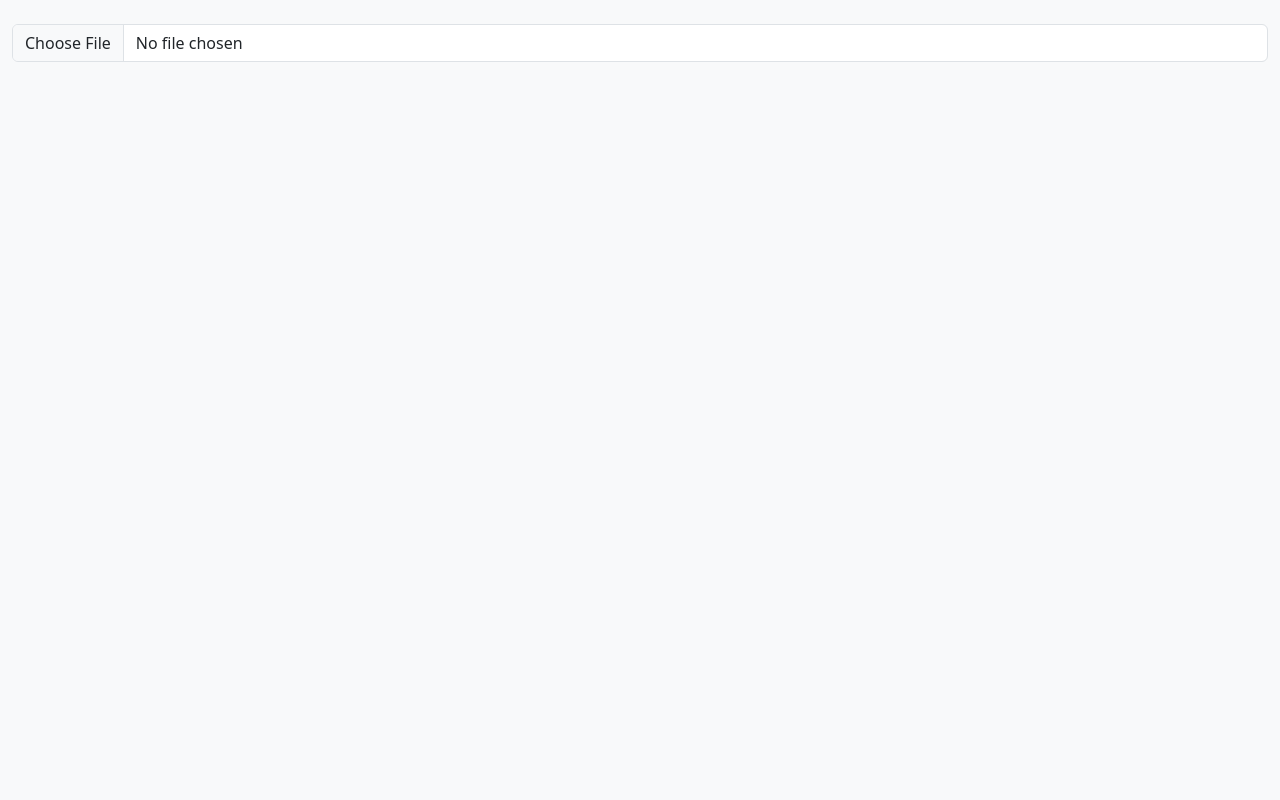
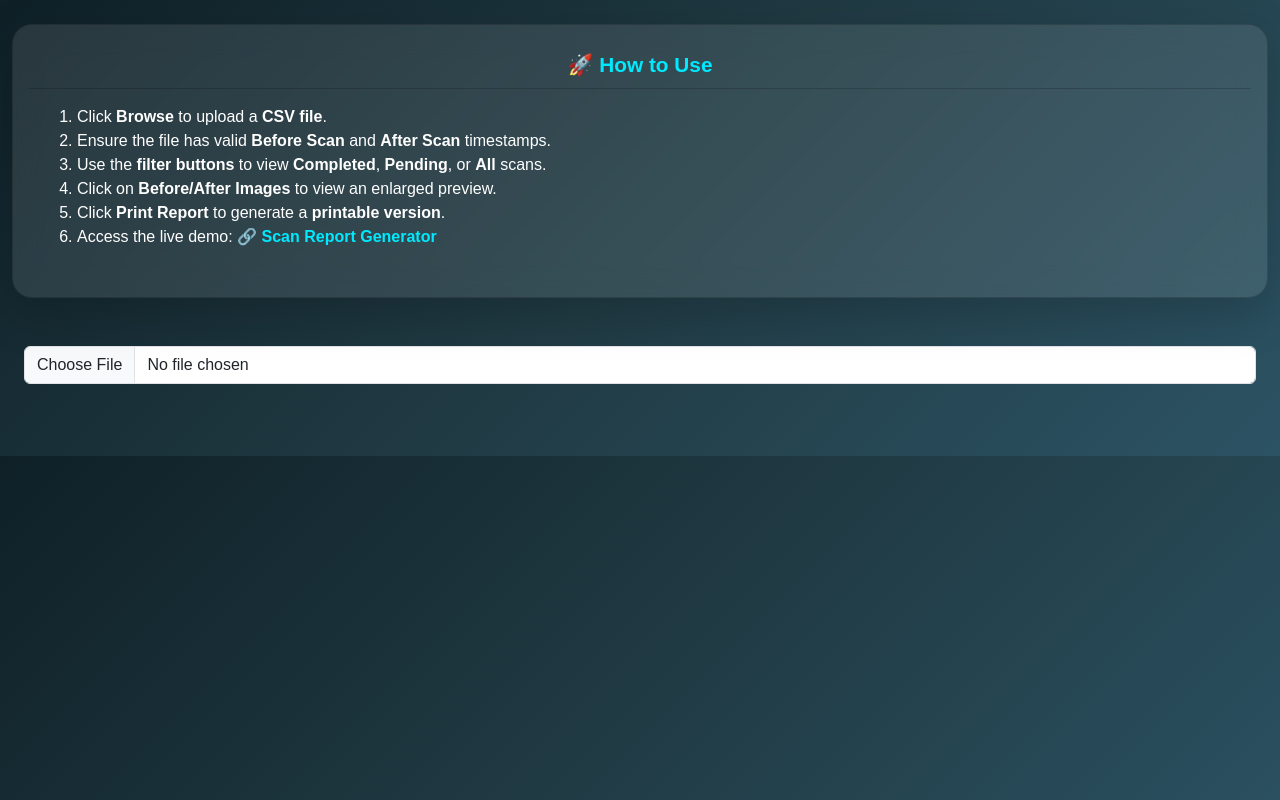
Before and after one commit to yuvi007yuvi/BEFORE-AND-AFTER, a plain HTML site: page index.html in a window 1280 px wide. Drawn offline with nearby package versions, Linux system fonts and the light colour scheme.

Commit message:
Update index.html

```diff
--- a/index.html
+++ b/index.html
@@ -17,9 +17,41 @@
             .print-header { display: block; text-align: center; margin-bottom: 20px; }
             table { width: 100%!important; }
         }
+        body { background: linear-gradient(135deg, #0f2027, #203a43, #2c5364); color: white; font-family: 'Arial', sans-serif; }
+        .card { background: rgba(255, 255, 255, 0.1); backdrop-filter: blur(15px); border-radius: 20px; padding: 15px; }
+        .card-header { background-color: transparent; color: #00eaff; font-weight: bold; text-align: center; font-size: 1.3rem; }
+        .card-body { color: white; }
+        .thumbnail { width: 100px; height: 75px; object-fit: cover; cursor: pointer; border-radius: 10px; transition: transform 0.3s; }
+        .thumbnail:hover { transform: scale(1.1); }
+        #imageModal img { max-width: 100%; max-height: 80vh; border-radius: 10px; }
+        .filter-btn { margin: 5px; min-width: 120px; border-radius: 25px; font-size: 1rem; transition: 0.3s; }
+        .filter-btn:hover { transform: scale(1.05); }
+        .print-header { display: none; }
+        a { color: #00eaff; text-decoration: none; font-weight: bold; }
+        a:hover { text-decoration: underline; color: #ff9800; }
+        @media print {
+            .no-print { display: none; }
+            .print-header { display: block; text-align: center; margin-bottom: 20px; }
+            table { width: 100%!important; }
+        }
     </style>
 </head>
 <body class="bg-light">
+    <div class="container-fluid py-4">
+        <!-- Instructions -->
+        <div class="card mb-4 p-3 shadow-lg">
+            <div class="card-header">🚀 How to Use</div>
+            <div class="card-body">
+                <ol>
+                    <li>Click <b>Browse</b> to upload a <b>CSV file</b>.</li>
+                    <li>Ensure the file has valid <b>Before Scan</b> and <b>After Scan</b> timestamps.</li>
+                    <li>Use the <b>filter buttons</b> to view <b>Completed</b>, <b>Pending</b>, or <b>All</b> scans.</li>
+                    <li>Click on <b>Before/After Images</b> to view an enlarged preview.</li>
+                    <li>Click <b>Print Report</b> to generate a <b>printable version</b>.</li>
+                    <li>Access the live demo: <a href="https://yuvi007yuvi.github.io/BEFORE-AND-AFTER/" target="_blank">🔗 Scan Report Generator</a></li>
+                </ol>
+            </div>
+        </div>
     <div class="container-fluid py-4">
         <!-- File Upload -->
         <div class="mb-4 no-print">
```
